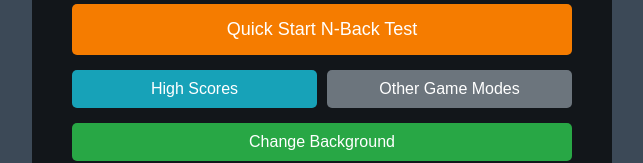
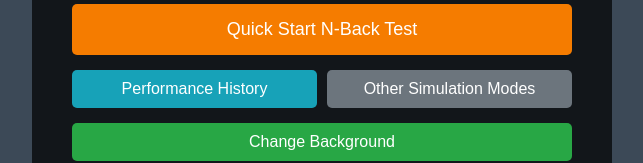
Before and after one commit to magkosm/matb-web-test, a React (Create React App) app: page / in a window 1280 px wide. Shown: the part 551-714 px from the top of the page, without its empty margins (318-961 px from the left). Built offline with nearby package versions, Linux system fonts and the light colour scheme.

Commit message:
Refactoring Phase 2: UI Scrolling Fix & Educational Localization

```diff
--- a/src/index.css
+++ b/src/index.css
@@ -1,4 +1,6 @@
-body {
+html, body {
+  height: 100%;
+  overflow: hidden;
   margin: 0;
   font-family: -apple-system, BlinkMacSystemFont, 'Segoe UI', 'Roboto', 'Oxygen',
     'Ubuntu', 'Cantarell', 'Fira Sans', 'Droid Sans', 'Helvetica Neue',
--- a/src/locales/en/translation.json
+++ b/src/locales/en/translation.json
@@ -22,8 +22,8 @@
     "testingMode": "Testing Mode",
     "infiniteMode": "Infinite Mode",
     "customMode": "Custom Mode",
-    "otherModes": "Other Game Modes",
-    "scoreboard": "High Scores",
+    "otherModes": "Other Simulation Modes",
+    "scoreboard": "Performance History",
     "changeBackground": "Change Background",
     "gameModeDescription": "Game Mode",
     "pressStartToBegin": "Press 'Start Simulation' to begin",
@@ -39,17 +39,17 @@
     "resourceTask": "Resource Management Task"
   },
   "scoreboard": {
-    "title": "High Scores",
-    "playerName": "Name",
-    "score": "Score",
+    "title": "Top Performances",
+    "playerName": "Participant ID",
+    "score": "Performance Score",
     "time": "Time",
     "date": "Date",
-    "gameMode": "Game Mode",
+    "gameMode": "Simulation Mode",
     "duration": "Duration",
-    "noScores": "No scores recorded yet. Be the first!",
+    "noScores": "No data recorded yet.",
     "finalScore": "Final Score",
-    "timeSurvived": "Time Survived",
-    "scoreSaved": "Your score has been saved!"
+    "timeSurvived": "Duration Completed",
+    "scoreSaved": "Performance data saved"
   },
   "backgroundSelector": {
     "title": "Background Selection",
@@ -146,14 +146,14 @@
     }
   },
   "gameOver": {
-    "title": "Game Over",
-    "score": "Previous Game Results",
-    "enterName": "Enter your name to save your score",
-    "submit": "Submit",
-    "playAgain": "Play Again",
+    "title": "Simulation Complete",
+    "score": "Previous Session Results",
+    "enterName": "Enter Participant ID",
+    "submit": "Save Data",
+    "playAgain": "Restart Simulation",
     "mainMenu": "Main Menu",
     "finalScore": "Final Score",
-    "timeSurvived": "Time Survived",
+    "timeSurvived": "Duration Completed",
     "inactive": "Inactive"
   }
 }
```
